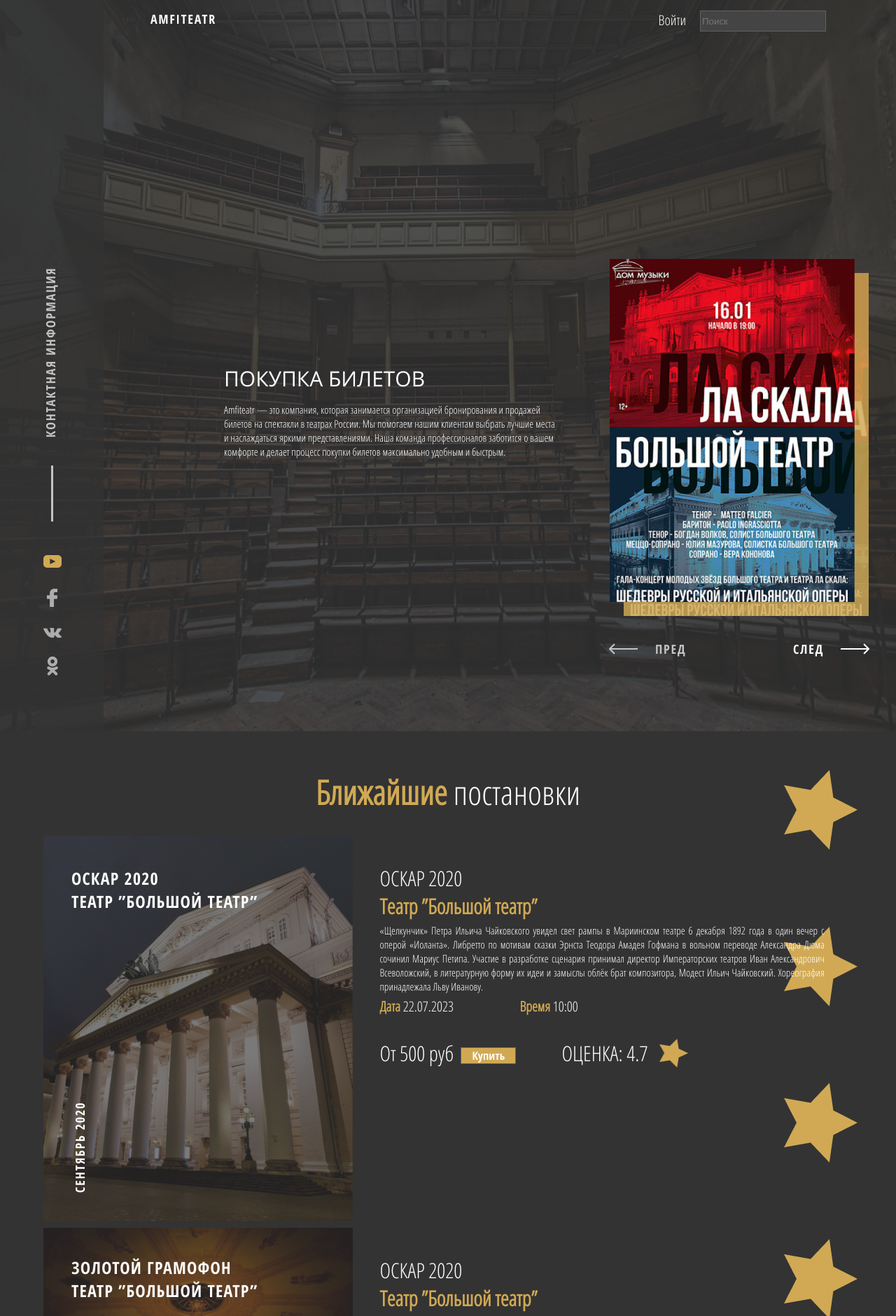
After one commit to Silistis/sait, a PHP site: page /amfiteatr/ in a window 1280 px wide. The commit adds this page. Shown: the top 1880 px of the page at 70% size. Run offline with PHP 8.4, Linux system fonts and the light colour scheme.

Commit message:
Add files via upload

```diff
--- /dev/null
+++ b/index.html
@@ -0,0 +1,87 @@
+<!DOCTYPE html>
+<html>
+    <head>
+        <meta charset="utf-8">
+        <title>AMFITEATR: Главная страница</title>
+        <link rel="stylesheet" href="style.css">
+        <link rel="shortcut icon" href="file/img/logo.ico" type="image/png">
+        <style>
+            body {
+                margin: 0;
+            }
+        </style>
+    </head>
+    <body>
+        <div>
+            <img src="file/img/backgraund.png" style="width: 100%; height: 1045px;">
+            <img src="file/img/panel.png" style="position: absolute; left: 0px; height: 1045px;">
+            <img src="file/img/logo.png" style="position: absolute; left: 215px; top: 15px">
+            <a style="font-size: 20px; font-family: Papa; color: white; position: absolute; right: 300px; top: 15px">Войти</a>
+            <input type="search" name="search" style="position: absolute; right: 100px; top: 15px" class="input-searh" placeholder="Поиск">
+        </div>
+        <div style="position: absolute; background: red; width: 800px; left: 25%; bottom: 35%">
+            <a style="font-size: 30px; font-family: PapaRegular; position: absolute; color: white;">ПОКУПКА БИЛЕТОВ</a>
+            <a style="font-size: 15px; font-family: Papa; position: absolute; color: white; width: 60%; top: 55px">Amfiteatr — это компания, которая занимается организацией бронирования и продажей билетов на спектакли в театрах России. Мы помогаем нашим клиентам выбрать лучшие места и наслаждаться яркими представлениями. Наша команда профессионалов заботится о вашем комфорте и делает процесс покупки билетов максимально удобным и быстрым.</a>
+            <img src="file/img/first-screen__slider.png" style="position: absolute; left: 550px; top: -150px">
+        </div>
+        <div style="height: 1850px;">
+            <div style="width: auto; height: 70px; position: relative; bottom: -50px; text-align: center;">
+                <a style="font-size: 48px; font-family: Papa; color: white"><b>Ближайшие</b> постановки</a>
+            </div>
+            <img src="file/img/stars.png" style="position: absolute; top: 1100px; right: 55px;">
+            <div style="width: 100%; height: 100%; position: relative; top: 75px">
+                <div class="flex-container-t">
+                    <div class="flex-container-t">
+                        <div>
+                            <img src="file/img/Rectangle 15.png" style="width: 442px; height: 550px;">
+                            <a href="profile.html" class="input-button" style="position: relative; left: 150px; bottom: 230px">Купить</a>
+                            <div style="position: relative;">
+                                <a style="font-size: 30px; font-family: Papa; position: absolute; color: white; left: 480px; top: -515px;">ОСКАР 2020</a>
+                                <a style="font-size: 30px; font-family: Papa; position: absolute; color: white; left: 480px; top: -475px;"><b>Театр ”Большой театр”</b></a>
+                                <a style="font-size: 15px; font-family: Papa; position: absolute; color: white; left: 480px; top: -430px; text-align: justify; width: 55%;">«Щелкунчик» Петра Ильича Чайковского увидел свет рампы в Мариинском театре 6 декабря 1892 года в один вечер с оперой «Иоланта». Либретто  по мотивам сказки Эрнста Теодора Амадея Гофмана в вольном переводе  Александра Дюма сочинил Мариус Петипа. Участие в разработке сценария  принимал директор Императорских театров Иван Александрович Всеволожский,  в литературную форму их идеи и замыслы облёк брат композитора, Модест  Ильич Чайковский. Хореография принадлежала Льву Иванову.</a>
+                                <a style="font-size: 20px; font-family: Papa; position: absolute; color: white; left: 480px; top: -325px;"><b>Дата</b> 22.07.2023</a>
+                                <a style="font-size: 20px; font-family: Papa; position: absolute; color: white; left: 680px; top: -325px;"><b>Время</b>  10:00</a>
+                                <a style="font-size: 30px; font-family: Papa; position: absolute; color: white; left: 480px; top: -265px;">От 500 руб</a>
+                                <a style="font-size: 30px; font-family: Papa; position: absolute; color: white; left: 740px; top: -265px;">ОЦЕНКА: 4.7</a>
+                                <img src="file/img/Vector.png" style="width: 41px; height: 41px; position: absolute; left: 880px; top: -265px">
+                            </div>
+                        </div>
+                        <div>
+                            <img src="file/img/projects__item.png" style="width: 442px; height: 550px;">
+                            <a href="profile.html" class="input-button" style="position: relative; left: 150px; bottom: 230px">Купить</a>
+                            <div style="position: relative;">
+                                <a style="font-size: 30px; font-family: Papa; position: absolute; color: white; left: 480px; top: -515px;">ОСКАР 2020</a>
+                                <a style="font-size: 30px; font-family: Papa; position: absolute; color: white; left: 480px; top: -475px;"><b>Театр ”Большой театр”</b></a>
+                                <a style="font-size: 15px; font-family: Papa; position: absolute; color: white; left: 480px; top: -430px; text-align: justify; width: 55%;">«Щелкунчик» Петра Ильича Чайковского увидел свет рампы в Мариинском театре 6 декабря 1892 года в один вечер с оперой «Иоланта». Либретто  по мотивам сказки Эрнста Теодора Амадея Гофмана в вольном переводе  Александра Дюма сочинил Мариус Петипа. Участие в разработке сценария  принимал директор Императорских театров Иван Александрович Всеволожский,  в литературную форму их идеи и замыслы облёк брат композитора, Модест  Ильич Чайковский. Хореография принадлежала Льву Иванову.</a>
+                                <a style="font-size: 20px; font-family: Papa; position: absolute; color: white; left: 480px; top: -325px;"><b>Дата</b> 22.07.2023</a>
+                                <a style="font-size: 20px; font-family: Papa; position: absolute; color: white; left: 680px; top: -325px;"><b>Время</b>  10:00</a>
+                                <a style="font-size: 30px; font-family: Papa; position: absolute; color: white; left: 480px; top: -265px;">От 500 руб</a>
+                                <a style="font-size: 30px; font-family: Papa; position: absolute; color: white; left: 740px; top: -265px;">ОЦЕНКА: 4.7</a>
+                                <img src="file/img/Vector.png" style="width: 41px; height: 41px; position: absolute; left: 880px; top: -265px">
+                            </div>
+                        </div>
+                        <div>
+                            <img src="file/img/projects__item-1.png" style="width: 442px; height: 550px;">
+                            <a href="profile.html" class="input-button" style="position: relative; left: 150px; bottom: 230px">Купить</a>
+                            <div style="position: relative;">
+                                <a style="font-size: 30px; font-family: Papa; position: absolute; color: white; left: 480px; top: -515px;">ОСКАР 2020</a>
+                                <a style="font-size: 30px; font-family: Papa; position: absolute; color: white; left: 480px; top: -475px;"><b>Театр ”Большой театр”</b></a>
+                                <a style="font-size: 15px; font-family: Papa; position: absolute; color: white; left: 480px; top: -430px; text-align: justify; width: 55%;">«Щелкунчик» Петра Ильича Чайковского увидел свет рампы в Мариинском театре 6 декабря 1892 года в один вечер с оперой «Иоланта». Либретто  по мотивам сказки Эрнста Теодора Амадея Гофмана в вольном переводе  Александра Дюма сочинил Мариус Петипа. Участие в разработке сценария  принимал директор Императорских театров Иван Александрович Всеволожский,  в литературную форму их идеи и замыслы облёк брат композитора, Модест  Ильич Чайковский. Хореография принадлежала Льву Иванову.</a>
+                                <a style="font-size: 20px; font-family: Papa; position: absolute; color: white; left: 480px; top: -325px;"><b>Дата</b> 22.07.2023</a>
+                                <a style="font-size: 20px; font-family: Papa; position: absolute; color: white; left: 680px; top: -325px;"><b>Время</b>  10:00</a>
+                                <a style="font-size: 30px; font-family: Papa; position: absolute; color: white; left: 480px; top: -265px;">От 500 руб</a>
+                                <a style="font-size: 30px; font-family: Papa; position: absolute; color: white; left: 740px; top: -265px;">ОЦЕНКА: 4.7</a>
+                                <img src="file/img/Vector.png" style="width: 41px; height: 41px; position: absolute; left: 880px; top: -265px">
+                            </div>
+                        </div>
+                    </div>
+                </div>
+            </div>
+        </div>
+        <div style="width: 1110px; height: 48px; margin-left: auto; margin-right: auto; margin-top: 55px;">
+            <hr style="color: #565656">
+            <a style="color: #989898; font-family: PapaRegular; font-size: 12; text-align: left;">(с) Все права защищены. AMFITEATR. 2024</a>
+            <a style="color: #989898; font-family: PapaRegular; font-size: 12; text-align: right; position: relative; left: 53%;">Разработано Fox² Studio</a>
+        </div>
+    </body>
+</html>
--- a/style.css
+++ b/style.css
@@ -49,6 +49,68 @@
     color: white;
 }
 
+.input-text {
+    position: absolute;
+    font-family: PapaText;
+    left: 9.25%;
+}
+
+.input-checkbox {
+    font-family: PapaRegular;
+    font-size: 13.5px;
+    color: #616161;
+    position: relative;
+    left: 15%;
+    bottom: 30px;
+}
+
+.input-searh {
+    width: 180px;
+    height: 30px;
+    background: #444444;
+    color: #989898;
+    outline: none;
+    border: 1px solid #616161;
+}
+
 a {
     text-decoration: none;
 }
+
+.flex-container {
+    display: flex;
+    flex-wrap: nowrap;
+    width: 40.1%;
+}
+
+.flex-container > div {
+    border: 1px solid #616161;
+    color: white;
+    width: 50px;
+    height: 50px;
+    margin: 5px;
+    text-align: center;
+    line-height: 50px;
+    font-size: 20px;
+    font-family: PapaRegular;
+}
+
+.flex-container-t {
+    display: block;
+    flex-wrap: nowrap;
+    width: 95%;
+    margin-left: auto;
+    margin-right: auto;
+}
+
+.flex-container-t > div {
+    height: 550px;
+    margin-bottom: 10px;
+    /* border: 1px solid #616161;
+    color: white;
+    margin: 5px;
+    text-align: center;
+    line-height: 50px;
+    font-size: 20px;
+    font-family: PapaRegular; */
+}
```
Also changed, not shown: bank_card.html (added, +30 -0 lines), booking.html (added, +148 -0 lines), login.html (added, +33 -0 lines), profile.html (added, +64 -0 lines), register.html (added, +38 -0 lines), file/img/Rectangle 15.png (added), file/img/Vector.png (added), file/img/backgraund.png (added), file/img/card.png (added), file/img/first-screen__slider.png (added), file/img/panel.png (added), file/img/preview_1.png (added), file/img/projects__item-1.png (added), file/img/projects__item.png (added), 3 more files.
